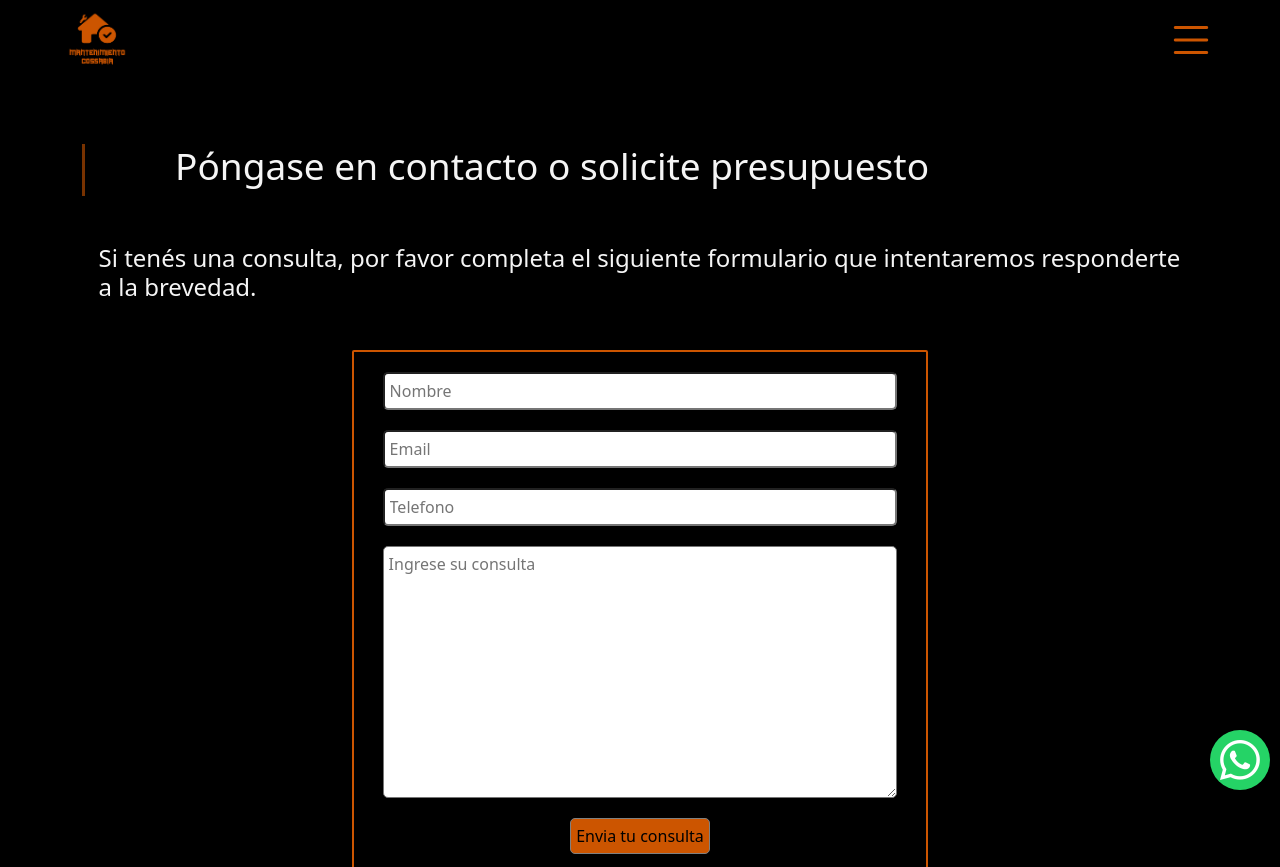
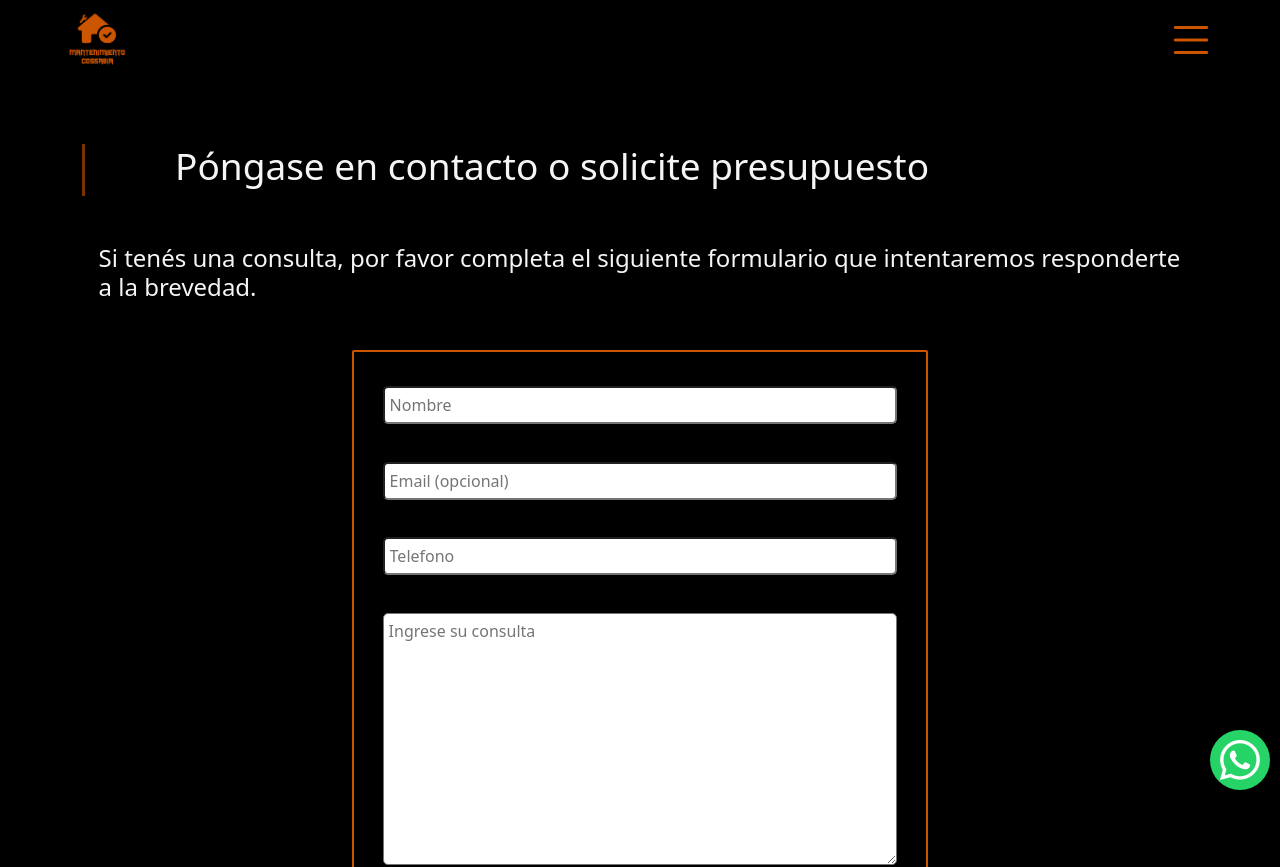
Before and after one commit to nicosoto18/MantenimientoCossabia, a React (Vite) app: page /Contactanos in a window 1280 px wide. Shown: the top 867 px of the page. Built offline with nearby package versions, Linux system fonts and the light colour scheme.

Commit message:
Formulario de contacto terminado

```diff
--- a/package.json
+++ b/package.json
@@ -10,10 +10,12 @@
     "preview": "vite preview"
   },
   "dependencies": {
+    "@emailjs/browser": "^4.3.3",
     "bootstrap": "^5.3.3",
     "bootstrap-icons": "^1.11.3",
     "react": "^18.2.0",
     "react-dom": "^18.2.0",
+    "react-hook-form": "^7.51.2",
     "react-router-dom": "^6.22.3"
   },
   "devDependencies": {
--- a/src/components/Contactanos/Contactanos.jsx
+++ b/src/components/Contactanos/Contactanos.jsx
@@ -1,6 +1,9 @@
+import FormularioConsulta from "../FormularioConsulta/FormularioConsulta";
 import Styles from "./Contactanos.module.css";
 
+
 const Contactanos = () => {
+
   return (
     <div className={Styles.contenedorPpal}>
       <section>
@@ -22,31 +25,7 @@ const Contactanos = () => {
         </div>
       </section>
 
-      <section>
-        <div>
-          <form action="" className={Styles.Formulario}>
-            <input type="text" placeholder="Nombre" className={Styles.inputs} />
-            <input type="text" placeholder="Email" className={Styles.inputs} />
-            <input
-              type="text"
-              placeholder="Telefono"
-              className={Styles.inputs}
-            />
-            <textarea
-              name="consulta"
-              id="consulta"
-              cols="30"
-              rows="10"
-              className={Styles.TextareaForm}
-              placeholder="Ingrese su consulta"
-            ></textarea>
-
-            <button className={Styles.btEnviarConsulta}>
-                Envia tu consulta
-            </button>
-          </form>
-        </div>
-      </section>
+     <FormularioConsulta/>
 
       <section>
         <div className="container">
--- a/src/components/Contactanos/Contactanos.module.css
+++ b/src/components/Contactanos/Contactanos.module.css
@@ -41,45 +41,3 @@
 .contenedorContacto h4{
     font-weight: bold;
 }
-
-.Formulario{
-    background-color: #000000;
-    text-align: center;
-    margin: 0 auto;
-    margin-top: 3em;
-    border: 2px solid #CC5500;
-    border-radius: 2PX;
-
-}
-
-@media (max-width: 576px){
-    .Formulario{
-        width: 90%;
-    }
-}
-
-@media(min-width: 577px){
-    .Formulario{
-        width: 50%;
-    }
-}
-
-.inputs, .TextareaForm{
-    background-color: #FFFFFF;
-    display: block;
-    width: 90%;
-    margin: 0 auto;
-    border-radius: 5px;
-    margin-top: 20px;
-    margin-bottom: 20px;
-    padding: 5px;
-}
-
-.btEnviarConsulta{
-    background-color: #CC5500;
-    color: black;
-    border: 1px solid grey;
-    padding: 5px;
-    border-radius: 5px;
-    margin-bottom: 20px;
-}
--- /dev/null
+++ b/src/components/FormularioConsulta/FormularioConsulta.jsx
@@ -0,0 +1,148 @@
+import Styles from "./FormularioConsulta.module.css"
+import { useState } from "react";
+import Validation from "./Validation";
+import React, { useRef } from 'react';
+import emailjs from '@emailjs/browser';
+
+const FormularioConsulta = () => {
+
+  const [userData, setUserData ] = useState({
+    user_name: "",
+    user_email: "",
+    telefono: "",
+    message: ""
+  });
+
+  const [errors,setErrors] = useState({})
+
+  const handleChange=(event)=>{
+    console.log("EL NAME ES ", event.target.name)
+    console.log("EL VALUE ES ", event.target.value)
+    setUserData({
+      ...userData,
+      [event.target.name] : event.target.value
+    });
+    //para tomar el estado actual
+    const validationErrors = Validation({
+      ...userData,
+      [event.target.name] : event.target.value
+    });
+
+    setErrors(validationErrors)
+  }
+
+  const form = useRef();
+
+  const sendEmail = (e) => {
+    e.preventDefault();
+
+    emailjs
+      .sendForm('service_7y3mng2', 'template_oirh0rj', form.current, {
+        publicKey: 'tIGXNQ51peG0toIqy',
+      })
+      .then(
+        (response) => {
+          console.log('SUCCESS!', response.status, response.text);
+        },
+        (error) => {
+          console.log('FAILED...', error.text);
+        },
+      );
+  };
+
+//   return (
+//     <form ref={form} onSubmit={sendEmail}>
+
+//       <input type="text" name="user_name" />
+
+//       <input type="email" name="user_email" />
+
+//       <textarea name="message" />
+//       <input type="submit" value="Send" />
+//     </form>
+//   );
+// };
+
+
+////////
+  // const handleSubmit=(event)=>{
+  //   event.preventDefault()
+  //   if(!errors.length){
+  //    return console.log("campos completos", userData)
+  //   }
+
+  //   return console.log("datos incompletos ", errors);
+
+  // }
+
+
+  return (
+    <div>
+      <section>
+        <div>
+          <form action="" className={Styles.Formulario} onSubmit={sendEmail} ref={form}>
+
+          <div className={Styles.contenidoFormulario}>
+
+          <div className={Styles.inputCointainer}>
+            <input
+            type="text"
+            placeholder="Nombre"
+            className={Styles.inputs}
+            name="user_name"
+            onChange={handleChange}
+            />
+            {errors.n1 && <p className={Styles.errores}>{errors.n1}</p>}
+            </div>
+
+            <div className={Styles.inputCointainer}>
+            <input
+              type="email"
+              placeholder="Email (opcional)"
+              className={Styles.inputs}
+              onChange={handleChange}
+              name="user_email"
+              />
+              {errors.e2 && <p className={Styles.errores}>{errors.e2}</p>}
+              {errors.e3 && <p className={Styles.errores}>{errors.e3}</p>}
+              </div>
+
+             <div className={Styles.inputCointainer}>
+            <input
+              type="text"
+              placeholder="Telefono"
+              className={Styles.inputs}
+              name="telefono"
+              onChange={handleChange}
+              />
+            {errors.t1 && <p className={Styles.errores}>{errors.t1}</p>}
+            {errors.t2 && <p className={Styles.errores}>{errors.t2}</p>}
+              </div>
+
+             <div className={Styles.textareaContainer}>
+            <textarea
+              name="message"
+              id="consulta"
+              cols="30"
+              rows="10"
+              className={Styles.TextareaForm}
+              placeholder="Ingrese su consulta"
+              onChange={handleChange}
+              ></textarea>
+            {errors.c1 && <p className={Styles.errores}>{errors.c1}</p>}
+              </div>
+
+            <button className={Styles.btEnviarConsulta} type="submit" value="Send">
+              Envia tu consulta
+            </button>
+
+              </div>
+
+          </form>
+        </div>
+      </section>
+    </div>
+  );
+};
+
+export default FormularioConsulta
--- /dev/null
+++ b/src/components/FormularioConsulta/FormularioConsulta.module.css
@@ -0,0 +1,65 @@
+.Formulario{
+    background-color: #000000;
+    text-align: center;
+    margin: 0 auto;
+    margin-top: 3em;
+    border: 2px solid #CC5500;
+    border-radius: 2PX;
+}
+
+.contenidoFormulario{
+    margin-top: 6%;
+    margin-bottom: 6%;
+}
+
+.inputs, .TextareaForm{
+    background-color: #FFFFFF;
+    display: block;
+    width: 90%;
+    margin: 0 auto;
+    border-radius: 5px;
+    padding: 5px;
+
+}
+
+.inputCointainer{
+ height: 4em;
+ margin-top: 2%;
+ margin-bottom: 2%;
+}
+
+.textareaContainer{
+    height: 18em;
+}
+
+
+.btEnviarConsulta{
+    background-color: #CC5500;
+    color: black;
+    border: 1px solid grey;
+    padding: 5px;
+    border-radius: 5px;
+    margin-bottom: 20px;
+}
+
+@media (max-width: 576px){
+    .Formulario{
+        width: 90%;
+    }
+}
+
+@media(min-width: 577px){
+    .Formulario{
+        width: 50%;
+    }
+}
+
+.errores{
+    margin-top: 2px;
+    width: 90%;
+    margin: 0 auto;
+    text-align: left;
+    color: #FF3333;
+    padding: 0;
+
+}
--- /dev/null
+++ b/src/components/FormularioConsulta/Validation.js
@@ -0,0 +1,21 @@
+const Validation = (data)=>{
+
+ const errors = {};
+
+    if(data.user_name.length > 30 ) {errors.n1 = "Por favor, ingrese solo su nombre"}
+
+
+     if(data.user_email !== "" && !/^[^\s@]+@[^\s@]+\.[^\s@]+$/.test(data.user_email)){errors.e2 = "El email debe ser valido"}
+    else if(data.user_email.length > 35) {errors.e3 = "Su email es demasiado largo"}
+
+
+    if(!data.telefono){errors.t1 = "El telefono es obligatorio"}
+    else if(data.telefono.length > 10) {errors.t2 = "Ingresa tu numero sin 0 ni 15"}
+
+    if(data.message.length>800){errors.c1 = "Por favor, se mas breve en tu consulta"}
+
+    return errors;
+
+};
+
+export default Validation;
```
Also changed, not shown: 1 other file (tests, documents, lock files or other folders).
